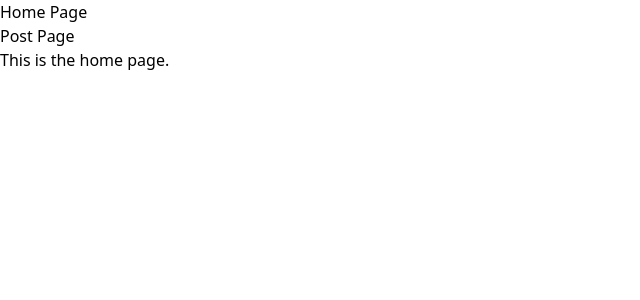
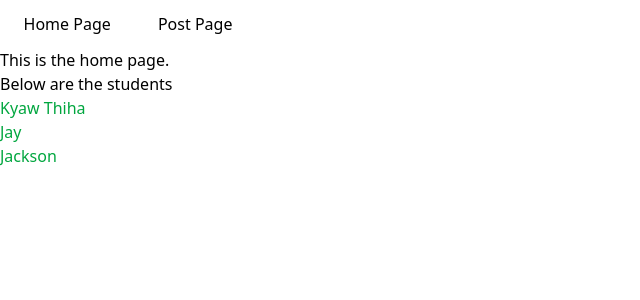
Before and after one commit to KyawThiha111/vite-project-react, a React (Vite) app: page / in a window 1280 px wide. Shown: the top 300 px of the page, without its empty margins (0-640 px from the left). Built offline with nearby package versions, Linux system fonts and the light colour scheme.

Commit message:
React Router

```diff
--- a/src/App.jsx
+++ b/src/App.jsx
@@ -3,19 +3,13 @@ import reactLogo from './assets/react.svg'
 import viteLogo from '/vite.svg'
 import './index.css';
 import React from 'react';
-import { BrowserRouter as Router, Routes,Route,Link } from 'react-router-dom';
-import { Home } from './Component/Home';
-import { PostPage } from './Component/PostPage';
-import { Navbar } from './Component/Navbar';
+
+import { Home } from './Pages/Home';
+import { PostPage } from './Pages/PostPage';
+import { Navbar } from './Pages/Navbar';
 function App() {
    return(
-     <Router>
-      <Navbar/>
-      <Routes>
-        <Route path='/' element={<Home/>}/>
-        <Route path='/postpage' element={<PostPage/>}/>
-      </Routes>
-     </Router>
+    <div>Hello</div>
    )
 }
 
--- a/src/Component/Home.jsx
+++ /dev/null
@@ -1,7 +0,0 @@
-import React from "react";
-
-export const Home = ()=>{
-    return(
-        <div>This is the home page.</div>
-    )
-}
--- /dev/null
+++ b/src/Pages/Error.jsx
@@ -0,0 +1,6 @@
+import React from "react";
+export const ErrorPage = ()=>{
+    return(
+        <div>Error Page</div>
+    )
+}
--- /dev/null
+++ b/src/Pages/Home.jsx
@@ -0,0 +1,20 @@
+import React from "react";
+import { Link } from "react-router-dom";
+const students = ["Kyaw Thiha","Jay","Jackson"]
+export const Home = ()=>{
+    return(
+        <div>
+            <p>This is the home page.</p>
+            <h3>Below are the students</h3>
+            <ul>
+            {students.map((student,index)=>{
+                return(
+                    <li className="text-green-600" key={index}>
+                        <Link to={`/students/${student}`}>{student}</Link>
+                    </li>
+                )
+            })}
+            </ul>
+        </div>
+    )
+}
--- a/src/Component/Navbar.jsx
+++ b/src/Pages/Navbar.jsx
@@ -2,8 +2,8 @@ import { Link } from "react-router-dom"
 
 export const Navbar = ()=>{
     return(
-        <nav>
-            <ul>
+        <nav className=" w-[20%] py-3">
+            <ul className="flex justify-around">
                 <li>
                     <Link to="/">Home Page</Link>
                 </li>
--- /dev/null
+++ b/src/Pages/StudentInfo.jsx
@@ -0,0 +1,10 @@
+import { useParams } from "react-router-dom"
+
+export const StudentInfo = ()=>{
+    const {name} = useParams()
+    return (
+        <div>
+            <h2>Name: <span>{name}</span></h2>
+        </div>
+    )
+}
--- a/src/main.jsx
+++ b/src/main.jsx
@@ -2,9 +2,39 @@ import { StrictMode } from 'react'
 import { createRoot } from 'react-dom/client'
 import './index.css'
 import App from './App.jsx'
+import { createBrowserRouter,RouterProvider,Outlet } from 'react-router-dom'
+import { Home } from './Pages/Home.jsx'
+import { PostPage } from './Pages/PostPage.jsx'
+import { ErrorPage } from './Pages/Error.jsx'
+import { Navbar } from './Pages/Navbar.jsx'
+import {StudentInfo} from "./Pages/StudentInfo.jsx"
 
+const router = createBrowserRouter([
+  {
+    path: '/',
+    element:<div>
+    <Navbar /> {/* Navbar will appear on every page */}
+    <Outlet /> {/* This renders the matched route */}
+  </div>, // Use the Layout component
+    errorElement: <ErrorPage />,
+    children: [
+      {
+        index: true, // Default route for '/'
+        element: <Home />,
+      },
+      {
+        path: 'postpage',
+        element: <PostPage />,
+      },
+      {
+        path:'students/:name',
+        element:<StudentInfo/>
+      }
+    ],
+  },
+]);
 createRoot(document.getElementById('root')).render(
   <StrictMode>
-    <App/>
+    <RouterProvider router={router}/>
   </StrictMode>,
 )
```
Also changed, not shown: src/Pages/PostPage.jsx (renamed from src/Component/PostPage.jsx).
